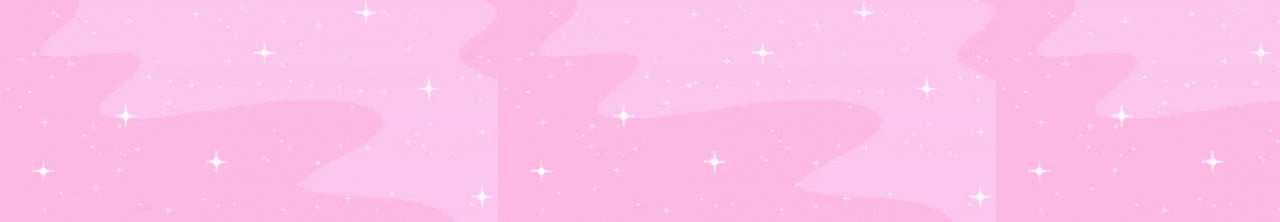
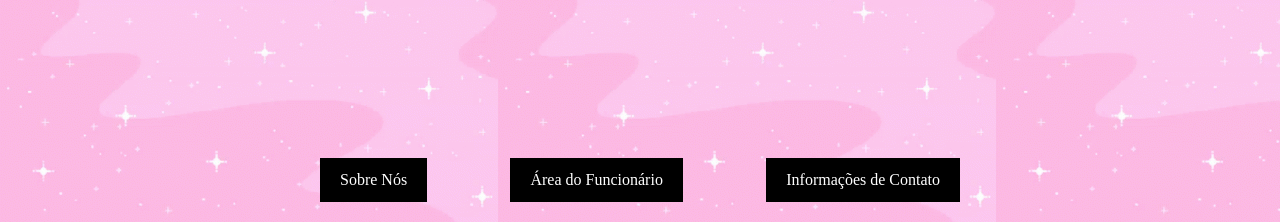
Before and after one commit to isabelathiffanny/Queencard-project, a plain HTML site: page projeto/VIEWS/home.html in a window 1280 px wide. Shown: the part 578-800 px from the top of the page. Drawn offline with nearby package versions, Linux system fonts and the light colour scheme; files that its build step writes are made by us from their sources.

Commit message:
Atualizações em home.html

```diff
--- a/projeto/VIEWS/home.html
+++ b/projeto/VIEWS/home.html
@@ -51,7 +51,27 @@
             background-color: #ce89b9cc;
             color: #000000;
         }
-
+        .footer {
+            position: fixed;
+            bottom: 20px;
+            left: 50%;
+            transform: translateX(-50%);
+            display: flex;
+            justify-content: space-between;
+            width: 50%;
+        }
+        .btn-footer {
+            background-color: #000000;
+            color: white;
+            transition: background-color 0.3s;
+            border: none;
+            padding: 10px 20px;
+            text-decoration: none;
+        }
+        .btn-footer:hover {
+            background-color: #ce89b9cc;
+            color: #000000;
+        }
     </style>
 </head>
 <body>
@@ -59,5 +79,11 @@
         <div class="title">QueenCard</div>
     </div>
     <a href="login.html" class="btn btn-primary btn-entrar">Entrar</a>
+
+    <div class="footer">
+        <button class="btn-footer">Sobre Nós</button>
+        <button class="btn-footer">Área do Funcionário</button>
+        <button class="btn-footer">Informações de Contato</button>
+    </div>
 </body>
 </html>
```
